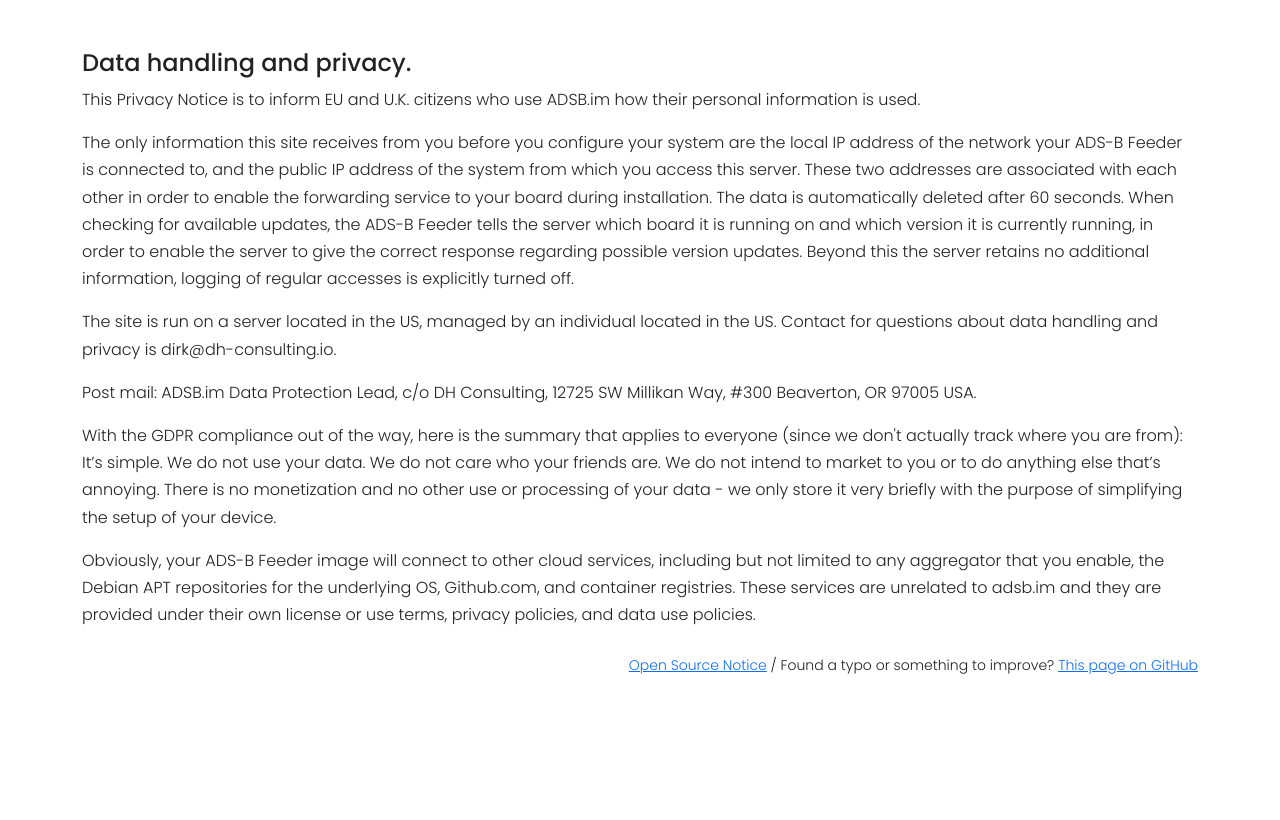
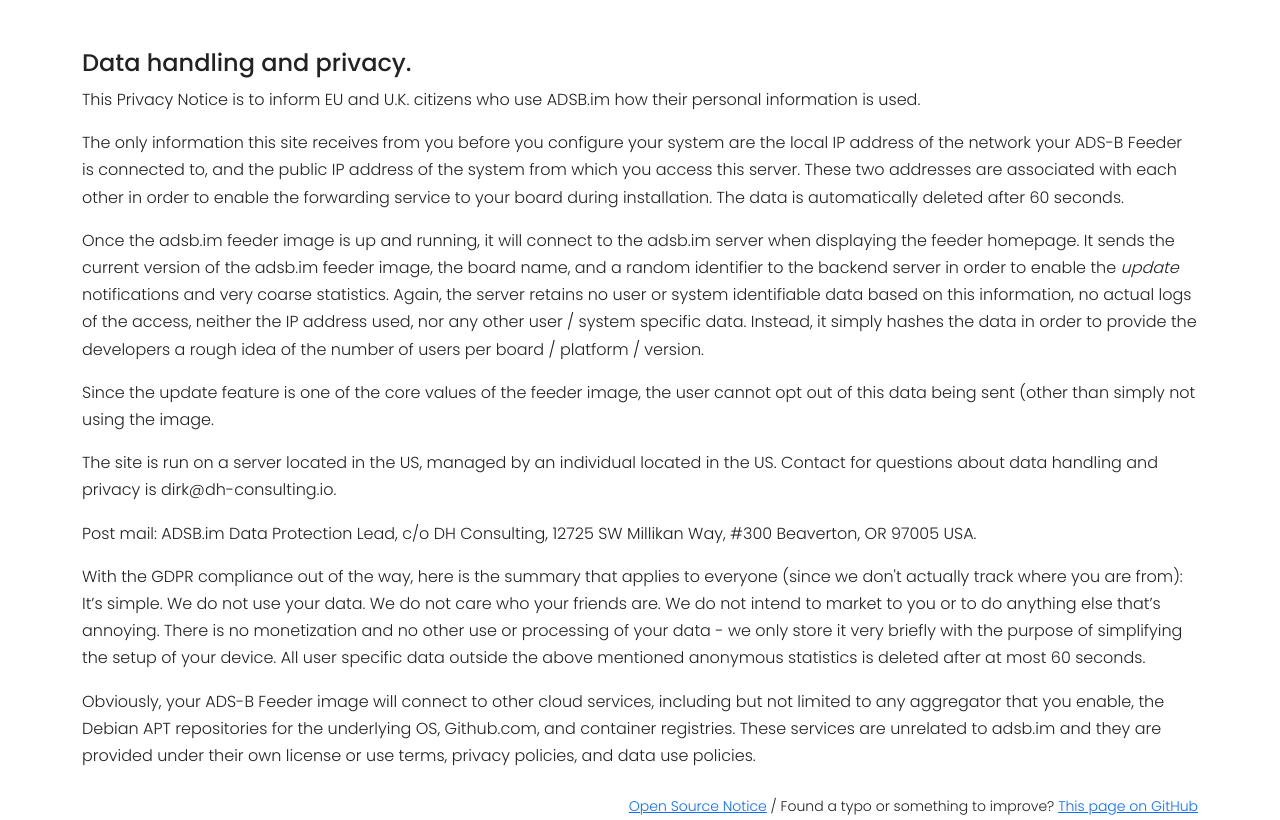
Before and after one commit to adsbim/adsb-im-web, a Flask app: template web/templates/privacy.html in a window 1280 px wide. Shown: the part 240-1060 px from the top of the page. Before the commit the page ends 914 px from the top, so only its background shows below. Run offline with Flask 3, Linux system fonts and the light colour scheme; the template is opened without the code that fills it, so the values that code supplies are empty.

Commit message:
clarify privacy policy
Signed-off-by: Dirk Hohndel <dirk@hohndel.org>

```diff
--- a/web/templates/privacy.html
+++ b/web/templates/privacy.html
@@ -18,10 +18,17 @@
                 address of the network your ADS-B Feeder is connected to, and the public IP address of the system from
                 which you access this server. These two addresses are associated with each other in order to enable the
                 forwarding service to your board during installation. The data is automatically deleted after 60
-                seconds. When checking for available updates, the ADS-B Feeder tells the server which board it is
-                running on and which version it is currently running, in order to enable the server to give the correct
-                response regarding possible version updates. Beyond this the server retains no additional information,
-                logging of regular accesses is explicitly turned off.</p>
+                seconds.</p>
+            <p>Once the adsb.im feeder image is up and running, it will connect to the adsb.im server when displaying
+                the feeder homepage. It sends the current version of the adsb.im feeder image, the board name, and a
+                random identifier to the backend server in order to enable the <em>update</em> notifications and very
+                coarse statistics. Again, the server retains no user or system identifiable data based on this
+                information, no actual logs of the access, neither the IP address used, nor any other user / system
+                specific data.
+                Instead, it simply hashes the data in order to provide the developers a rough idea of the number of
+                users per board / platform / version.</p>
+            <p>Since the update feature is one of the core values of the feeder image, the user cannot opt out of this
+                data being sent (other than simply not using the image.</p>
             <p>The site is run on a server located in the US, managed by an individual located in the US. Contact for
                 questions about data handling and privacy is dirk@dh-consulting.io.</p>
             <p>Post mail: ADSB.im Data Protection Lead, c/o DH Consulting, 12725 SW Millikan Way, #300 Beaverton, OR
@@ -30,7 +37,8 @@
                 actually track where you are from): It’s simple. We do not use your data. We do not care who your
                 friends are. We do not intend to market to you or to do anything else that’s annoying. There is no
                 monetization and no other use or processing of your data - we only store it very briefly with the
-                purpose of simplifying the setup of your device.</p>
+                purpose of simplifying the setup of your device. All user specific data outside the above mentioned
+                anonymous statistics is deleted after at most 60 seconds.</p>
             <p>Obviously, your ADS-B Feeder image will connect to other cloud services, including but not limited to
                 any aggregator that you enable, the Debian APT repositories for the underlying OS, Github.com, and
                 container registries. These services are unrelated to adsb.im and they are provided under their own
```
